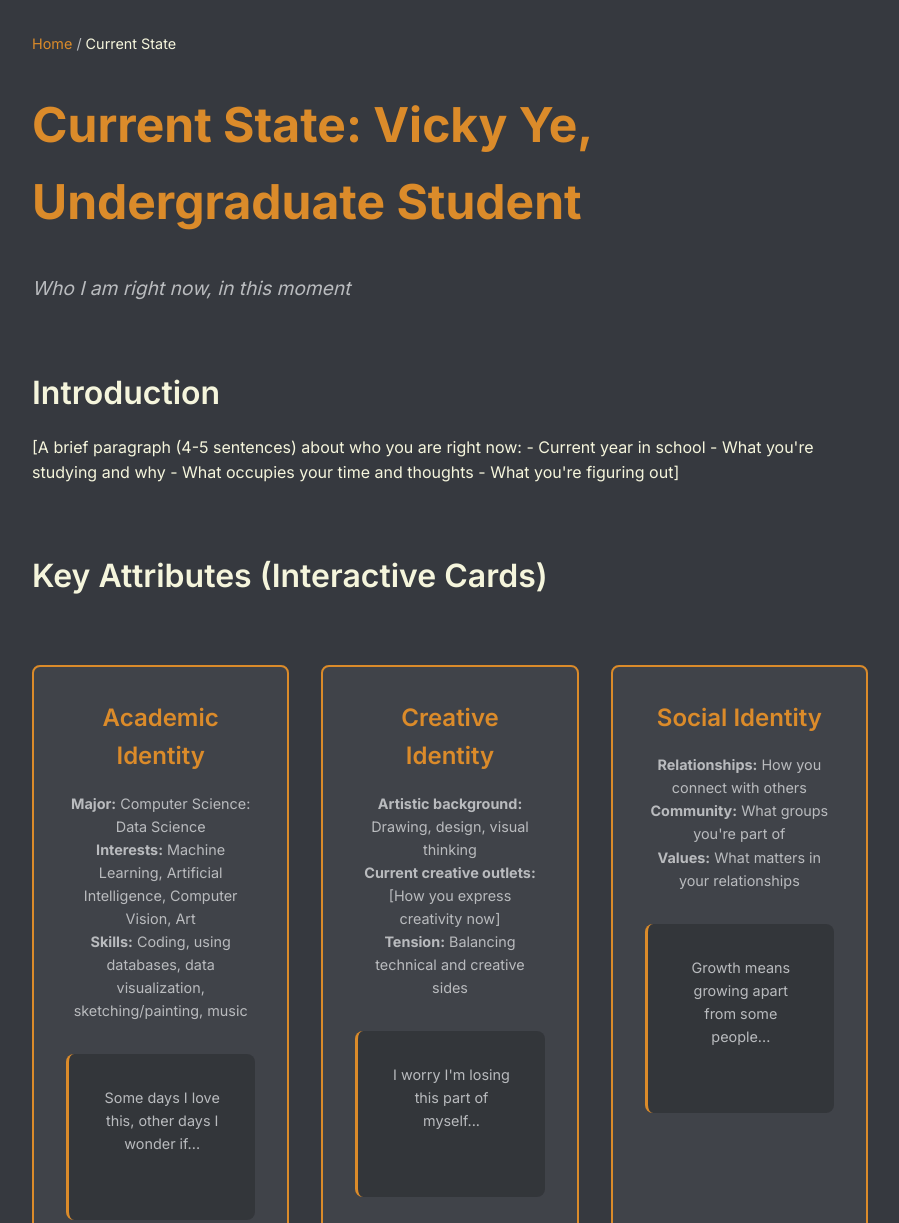
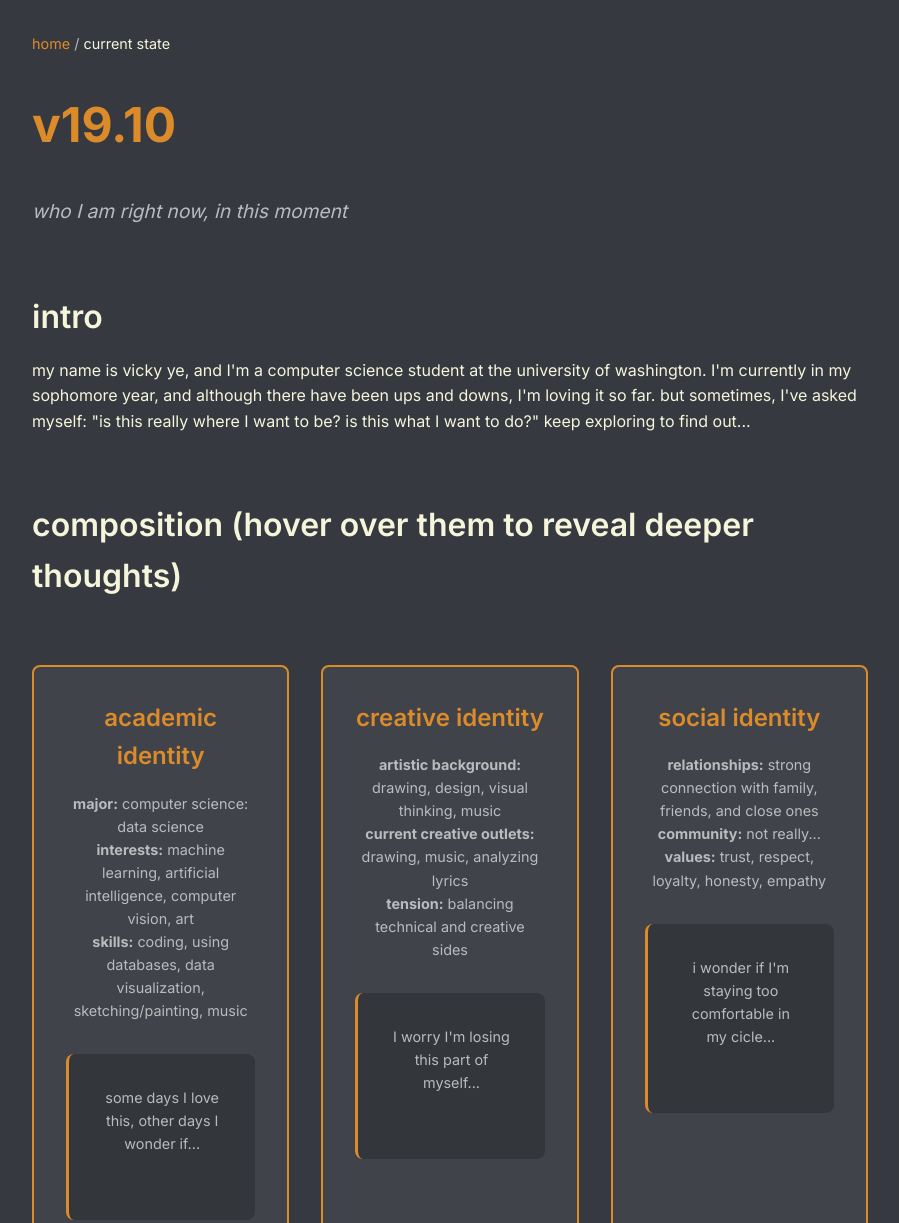
Before and after one commit to vickycye/hypertext-project, a plain HTML site: page core/current-state.html in a window 1280 px wide. Shown: the top 1223 px of the page, without its empty margins (190-1089 px from the left). Drawn offline with Linux system fonts and the light colour scheme.

Commit message:
changed current-state

```diff
--- a/core/current-state.html
+++ b/core/current-state.html
@@ -3,7 +3,7 @@
 <head>
     <meta charset="UTF-8">
     <meta name="viewport" content="width=device-width, initial-scale=1.0">
-    <title>who I am when no one's asking...</title>
+    <title>Current State</title>
     <link rel="stylesheet" href="../css/main.css">
     <link rel="stylesheet" href="../css/components.css">
     <link rel="stylesheet" href="../css/pages.css">
@@ -13,77 +13,77 @@
 <body class="core-page">
     <div class="container">
         <nav class="breadcrumb">
-            <a href="../index.html">Home</a> /
-            <span>Current State</span>
+            <a href="../index.html">home</a> /
+            <span>current state</span>
         </nav>
 
         <article>
             <header>
-                <h1>Current State: Vicky Ye, Undergraduate Student</h1>
-                <p class="subtitle">Who I am right now, in this moment</p>
+                <h1>v19.10</h1>
+                <p class="subtitle">who I am right now, in this moment</p>
             </header>
 
             <section>
-                <h2>Introduction</h2>
-                <p>[A brief paragraph (4-5 sentences) about who you are right now:
-                - Current year in school
-                - What you're studying and why
-                - What occupies your time and thoughts
-                - What you're figuring out]</p>
+                <h2>intro</h2>
+                <p> my name is vicky ye, and I'm a computer science student at the university of washington.
+                    I'm currently in my sophomore year, and although there have been ups and downs, I'm loving it so far.
+                    but sometimes, I've asked myself: "is this really where I want to be? is this what I want to do?"
+                    keep exploring to find out...
+                </p>
             </section>
 
             <section>
-                <h2>Key Attributes (Interactive Cards)</h2>
+                <h2>composition (hover over them to reveal deeper thoughts)</h2>
 
                 <div class="nav-grid">
                     <div class="nav-card">
-                        <h3>Academic Identity</h3>
-                        <p><strong>Major:</strong> Computer Science: Data Science</p>
-                        <p><strong>Interests:</strong> Machine Learning, Artificial Intelligence, Computer Vision, Art</p>
-                        <p><strong>Skills:</strong> Coding, using databases, data visualization, sketching/painting, music</p>
+                        <h3>academic identity</h3>
+                        <p><strong>major:</strong> computer science: data science</p>
+                        <p><strong>interests:</strong> machine learning, artificial intelligence, computer vision, art</p>
+                        <p><strong>skills:</strong> coding, using databases, data visualization, sketching/painting, music</p>
                         <div class="hoverable">
-                            <p>Some days I love this, other days I wonder if...</p>
+                            <p>some days I love this, other days I wonder if...</p>
                             <div class="hover-content">
-                                <p>[Inner thoughts about academic identity]</p>
+                                <p>...I chose the practical path when I should have chosen the passionate one. but how do you tell the difference between being realistic and scared?</p>
                             </div>
                         </div>
                     </div>
 
                     <div class="nav-card">
-                        <h3>Creative Identity</h3>
-                        <p><strong>Artistic background:</strong> Drawing, design, visual thinking</p>
-                        <p><strong>Current creative outlets:</strong> [How you express creativity now]</p>
-                        <p><strong>Tension:</strong> Balancing technical and creative sides</p>
+                        <h3>creative identity</h3>
+                        <p><strong>artistic background:</strong> drawing, design, visual thinking, music</p>
+                        <p><strong>current creative outlets:</strong> drawing, music, analyzing lyrics</p>
+                        <p><strong>tension:</strong> balancing technical and creative sides</p>
                         <div class="hoverable">
                             <p>I worry I'm losing this part of myself...</p>
                             <div class="hover-content">
-                                <p>[Inner thoughts about creative identity]</p>
+                                <p>...not all at once, but in small surrenders. each quarter, the sketchbook stays closed a little longer. the songs go unfinished. 'I'll get back to it' becomes a comfortable lie I tell myself.</p>
                             </div>
                         </div>
                     </div>
 
                     <div class="nav-card">
-                        <h3>Social Identity</h3>
-                        <p><strong>Relationships:</strong> How you connect with others</p>
-                        <p><strong>Community:</strong> What groups you're part of</p>
-                        <p><strong>Values:</strong> What matters in your relationships</p>
+                        <h3>social identity</h3>
+                        <p><strong>relationships:</strong> strong connection with family, friends, and close ones</p>
+                        <p><strong>community:</strong> not really...</p>
+                        <p><strong>values:</strong> trust, respect, loyalty, honesty, empathy</p>
                         <div class="hoverable">
-                            <p>Growth means growing apart from some people...</p>
+                            <p>i wonder if I'm staying too comfortable in my cicle...</p>
                             <div class="hover-content">
-                                <p>[Inner thoughts about social identity]</p>
+                                <p>...when there's a whole world of people I haven't met yet. safe feels good, but safe might also mean stuck. how do you honor the people who know you while still becoming someone new?</p>
                             </div>
                         </div>
                     </div>
 
                     <div class="nav-card">
-                        <h3>Aspirational Identity</h3>
-                        <p><strong>Dreams:</strong> What you hope to become</p>
-                        <p><strong>Fears:</strong> What holds you back</p>
-                        <p><strong>Questions:</strong> What you're still figuring out</p>
+                        <h3>aspirational identity</h3>
+                        <p><strong>dreams:</strong> successful, independent yet family-oriented, impactful</p>
+                        <p><strong>fears:</strong> failure, not being good enough, not keeping up</p>
+                        <p><strong>questions:</strong> how? why? and when?</p>
                         <div class="hoverable">
-                            <p>Is it okay to not know yet?</p>
+                            <p>is it okay to not know yet?</p>
                             <div class="hover-content">
-                                <p>[Inner thoughts about aspirations]</p>
+                                <p>... there's so many people who have it all figured out. this makes me inevitably feel behind, but also like I'm not trying hard enough.</p>
                             </div>
                         </div>
                     </div>
@@ -91,19 +91,19 @@
             </section>
 
             <section>
-                <h2>Internal Conflicts</h2>
-                <p>[Brief mention (2-3 sentences) of current tensions:
-                - Technical vs. creative pulls
-                - Stability vs. risk-taking
-                - Present focus vs. future planning]</p>
+                <h2>internal conflicts</h2>
+                <p> I've sprung head-first into a tech world, but I feel like I'm losing the creative side of myself.
+                    I want to focus on the present, and "lock in" on my current duties, but I can't help but keep planning for the future.
+                    I want a stable career, but there's also a certain amount of risk-taking that I'm not willing to give up, even if it's scary.
+                </p>
             </section>
 
             <footer class="page-footer">
-                <h3>Connections</h3>
+                <h3>connections</h3>
                 <ul class="connection-list">
-                    <li><a href="initialization.html">Where I came from</a></li>
-                    <li><a href="../functions/index.html">Where I might go</a></li>
-                    <li><a href="../exceptions/imposter-syndrome.html">What I'm afraid of</a></li>
+                    <li><a href="initialization.html">where I came from</a></li>
+                    <li><a href="../functions/index.html">where I might go</a></li>
+                    <li><a href="../exceptions/imposter-syndrome.html">what I'm afraid of</a></li>
                 </ul>
             </footer>
         </article>
```
